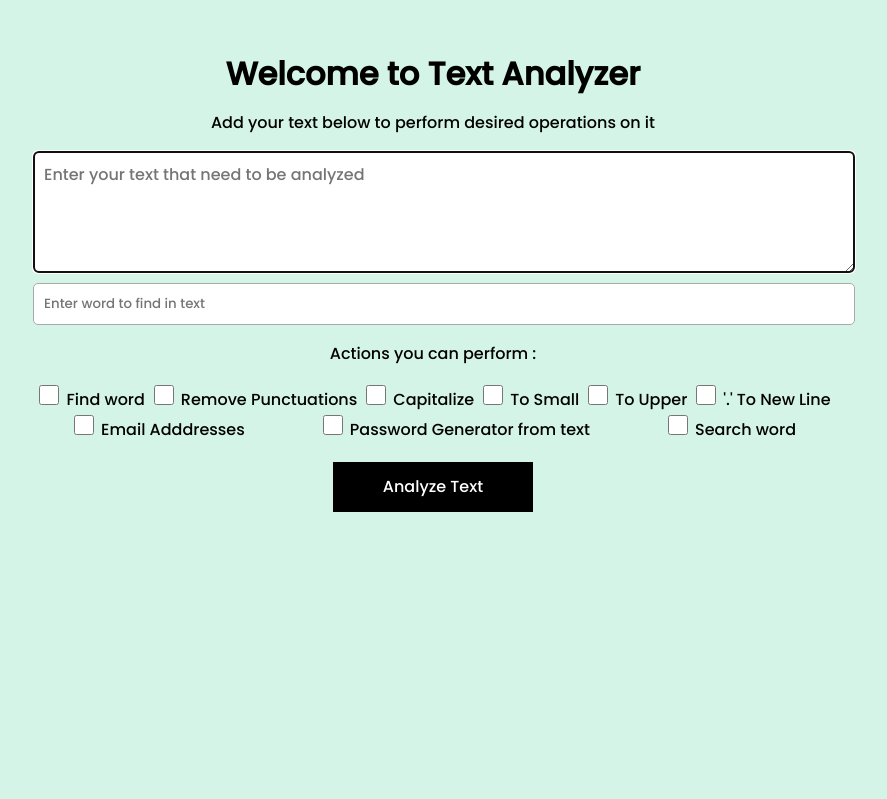
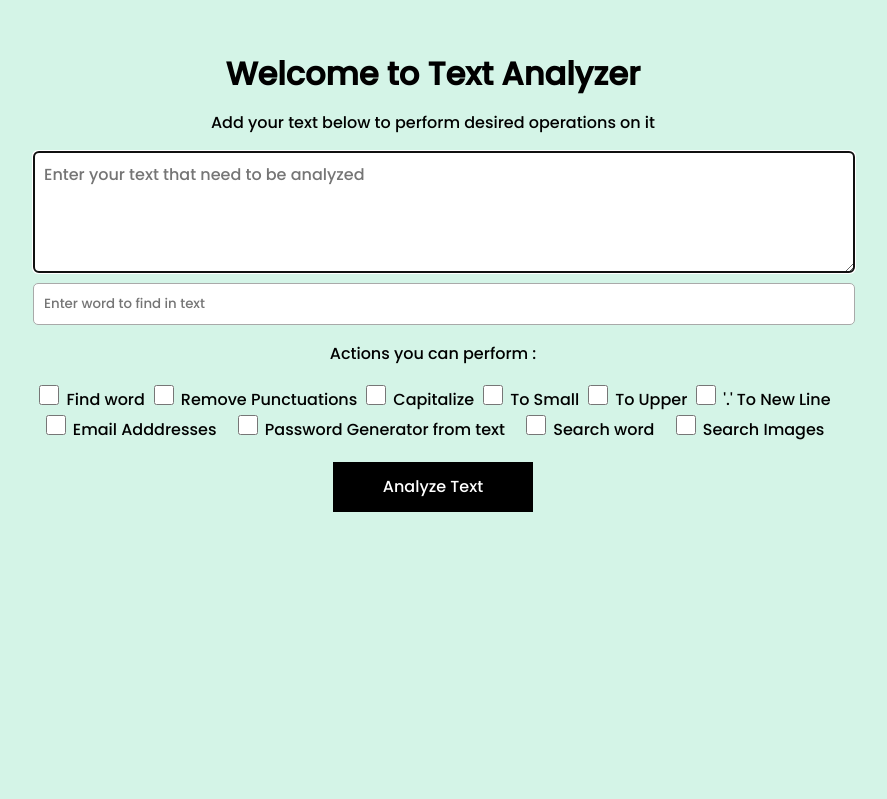
Before and after one commit to rockingrohit9639/TextAnalyzer, a Django app: page /index in a window 1280 px wide. Shown: the part 71-870 px from the top of the page, without its empty margins (207-1094 px from the left). Run offline with Django 3.2, Linux system fonts and the light colour scheme.

Commit message:
Update index.html

```diff
--- a/templates/index.html
+++ b/templates/index.html
@@ -213,6 +213,11 @@
                                 <input class="form-input" type="checkbox" value="on" id="word_find" name="Search_word">
                                 <label class="form-label" for="Search_word">Search word</label>
                             </div>
+                             <div class="buttons">
+                                <input class="form-input" type="checkbox" id="gallery" name="q" value="on">
+                                <label class="form-label" for="q">Search Images
+                                </label>
+                            </div>
                         </div>
                         <button type="submit">Analyze Text</button>
                     </form>
```
